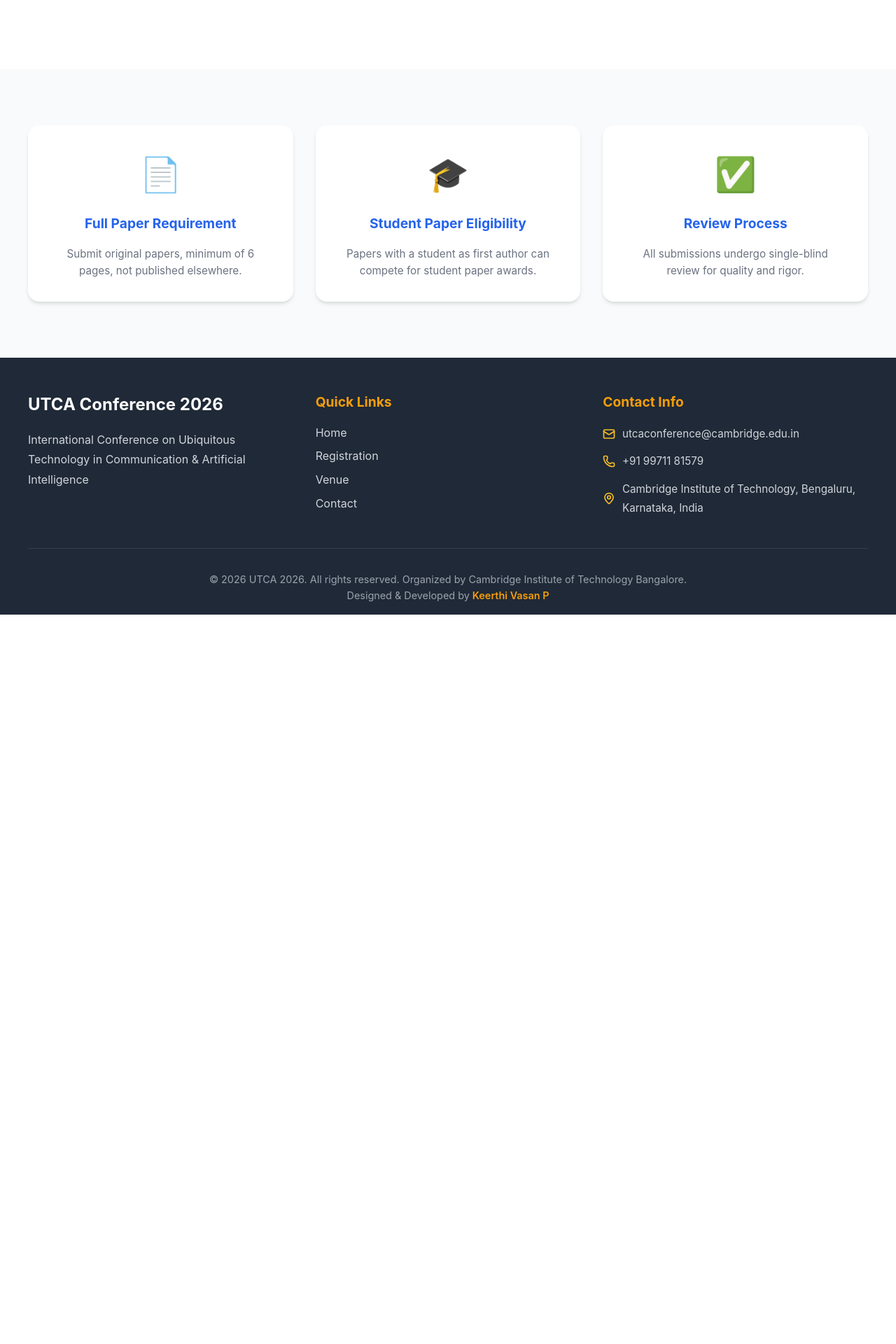
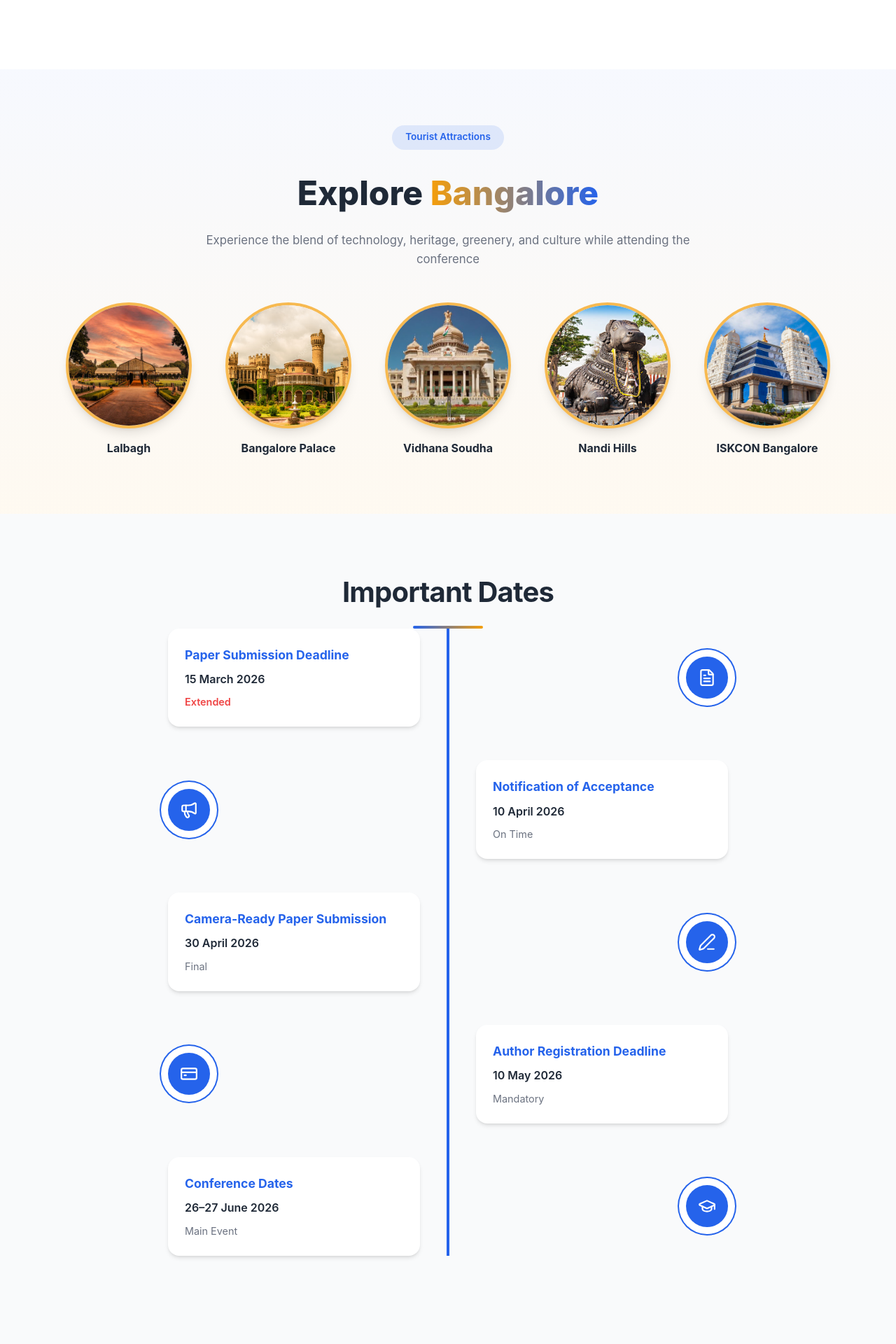
Before and after one commit to keerthivasan91/AIP-conference, a Flask app: page / in a window 1280 px wide. Shown: the part 801-2721 px from the top of the page at 70% size. Before the commit the page ends 1679 px from the top, so only its background shows below. Run offline with Flask 3, Linux system fonts and the light colour scheme.

Commit message:
Refactor index.html to enhance hero and explore sections with improved layout, icons, and new tourist attraction cards; update important dates timeline with icons and statuses.

```diff
--- a/templates/index.html
+++ b/templates/index.html
@@ -1,63 +1,187 @@
-{% extends "base.html" %}
-
-{% block title %}Home | UTCA Conference 2026{% endblock %}
-
-{% block content %}
+{% extends "base.html" %} {% block title %}Home | UTCA Conference 2026{%
+endblock %} {% block content %}
 <!-- Hero Section -->
 <section class="hero" id="home">
   <div class="hero-overlay"></div>
   <div class="container">
     <div class="hero-content">
       <h1 class="hero-title">UTCA Conference 2026</h1>
-            <p class="hero-subtitle">2nd International Conference on Ubiquitous Technology in Communication & Artificial Intelligence</p>
+      <p class="hero-subtitle">
+        2nd International Conference on Ubiquitous Technology in Communication &
+        Artificial Intelligence
+      </p>
 
       <div class="hero-details">
         <div class="detail-item">
-                    <span class="icon">📅</span>
+          <i data-lucide="calendar-days"></i>
           <span>June 26-27, 2026</span>
         </div>
         <div class="detail-item">
-                    <span class="icon">📍</span>
+          <i data-lucide="map-pin"></i>
           <span>Cambridge Institute of Technology, Bangalore</span>
         </div>
       </div>
 
       <div class="hero-buttons">
-                <a href="{{ url_for('submitpaper') }}" class="btn btn-primary" aria-label="Submit Paper">Submit Paper</a>
-                <a href="{{ url_for('registration') }}" class="btn btn-secondary" aria-label="Registration"> Registration</a>
+        <a
+          href="{{ url_for('submitpaper') }}"
+          class="btn btn-primary"
+          aria-label="Submit Paper"
+          >Submit Paper</a
+        >
+        <a
+          href="{{ url_for('registration') }}"
+          class="btn btn-secondary"
+          aria-label="Registration"
+        >
+          Registration</a
+        >
+      </div>
+    </div>
+  </div>
+</section>
+<section class="explore-section">
+  <div class="container">
+    <span class="explore-badge">Tourist Attractions</span>
+
+    <h2 class="explore-title">Explore <span>Bangalore</span></h2>
+
+    <p class="explore-subtitle">
+      Experience the blend of technology, heritage, greenery, and culture while
+      attending the conference
+    </p>
+
+    <div class="explore-grid">
+      <div class="explore-card">
+        <div class="explore-img">
+          <img
+            src="/static/Images/lalbagh.jpg"
+            alt="Lalbagh Botanical Garden"
+          />
+          <a href="{{ url_for('lalbagh') }}" class="learn-more">
+            Learn More →
+          </a>
+        </div>
+        <h4>Lalbagh</h4>
+      </div>
+
+      <div class="explore-card">
+        <div class="explore-img">
+          <img
+            src="/static/Images/bangalore-palace.jpg"
+            alt="Bangalore Palace"
+          />
+          <a href="{{ url_for('bangalore_palace') }}" class="learn-more">
+            Learn More →
+          </a>
+        </div>
+        <h4>Bangalore Palace</h4>
+      </div>
+
+      <div class="explore-card">
+        <div class="explore-img">
+          <img src="/static/Images/vidhana-soudha.jpg" alt="Vidhana Soudha" />
+          <a href="{{ url_for('vidhana_soudha') }}" class="learn-more">
+            Learn More →
+          </a>
+        </div>
+        <h4>Vidhana Soudha</h4>
+      </div>
+
+      <div class="explore-card active">
+        <div class="explore-img">
+          <img src="/static/Images/nandi-hills.jpg" alt="Nandi Hills" />
+          <a href="{{ url_for('nandi_hills') }}" class="learn-more">
+            Learn More →
+          </a>
+        </div>
+        <h4>Nandi Hills</h4>
+      </div>
+
+      <div class="explore-card">
+        <div class="explore-img">
+          <img
+            src="/static/Images/iskcon-bangalor.jpg"
+            alt="ISKCON Bangalore"
+          />
+          <a href="{{ url_for('iskcon_bangalore') }}" class="learn-more">
+            Learn More →
+          </a>
+        </div>
+        <h4>ISKCON Bangalore</h4>
       </div>
     </div>
   </div>
 </section>
 
-<!-- Conference Overview -->
-<section class="conference-info">
+<section class="dates-section">
   <div class="container">
-        <div class="info-grid">
-            <div class="info-card">
-                <div class="info-icon">📄</div>
-                <h3>Full Paper Requirement</h3>
-                <p>Submit original papers, minimum of 6 pages, not published elsewhere.</p>
+    <h2 class="page-title">Important Dates</h2>
+    <div class="header-line"></div>
+
+    <div class="timeline">
+      <!-- Paper Submission Deadline -->
+      <div class="timeline-item">
+        <div class="timeline-icon">
+          <i data-lucide="file-text"></i>
         </div>
 
-            <div class="info-card">
-                <div class="info-icon">🎓</div>
-                <h3>Student Paper Eligibility</h3>
-                <p>Papers with a student as first author can compete for student paper awards.</p>
+        <div class="timeline-content">
+          <h3>Paper Submission Deadline</h3>
+          <div class="date">15 March 2026</div>
+          <div class="status extended">Extended</div>
+        </div>
       </div>
 
-            <!--<div class="info-card">
-                <div class="info-icon">📚</div>
-                <h3>IEEE Xplore Submission</h3>
-                <p>All accepted papers will be submitted to IEEE for quality review.</p>
-            </div>-->
+      <!-- Acceptance Notification -->
+      <div class="timeline-item">
+        <div class="timeline-icon">
+          <i data-lucide="megaphone"></i>
+        </div>
+        <div class="timeline-content">
+          <h3>Notification of Acceptance</h3>
+          <div class="date">10 April 2026</div>
+          <div class="status">On Time</div>
+        </div>
+      </div>
 
-            <div class="info-card">
-                <div class="info-icon">✅</div>
-                <h3>Review Process</h3>
-                <p>All submissions undergo single-blind review for quality and rigor.</p>
+      <!-- Camera Ready Submission -->
+      <div class="timeline-item">
+        <div class="timeline-icon">
+          <i data-lucide="edit-3"></i>
+        </div>
+        <div class="timeline-content">
+          <h3>Camera-Ready Paper Submission</h3>
+          <div class="date">30 April 2026</div>
+          <div class="status">Final</div>
+        </div>
+      </div>
+
+      <!-- Registration Deadline -->
+      <div class="timeline-item">
+        <div class="timeline-icon">
+          <i data-lucide="credit-card"></i>
+        </div>
+        <div class="timeline-content">
+          <h3>Author Registration Deadline</h3>
+          <div class="date">10 May 2026</div>
+          <div class="status">Mandatory</div>
+        </div>
+      </div>
+
+      <!-- Conference Dates -->
+      <div class="timeline-item">
+        <div class="timeline-icon">
+          <i data-lucide="graduation-cap"></i>
+        </div>
+        <div class="timeline-content">
+          <h3>Conference Dates</h3>
+          <div class="date">26–27 June 2026</div>
+          <div class="status">Main Event</div>
+        </div>
       </div>
     </div>
   </div>
 </section>
+
 {% endblock %}
```
Lines whose indentation alone changed are shown as unchanged.
